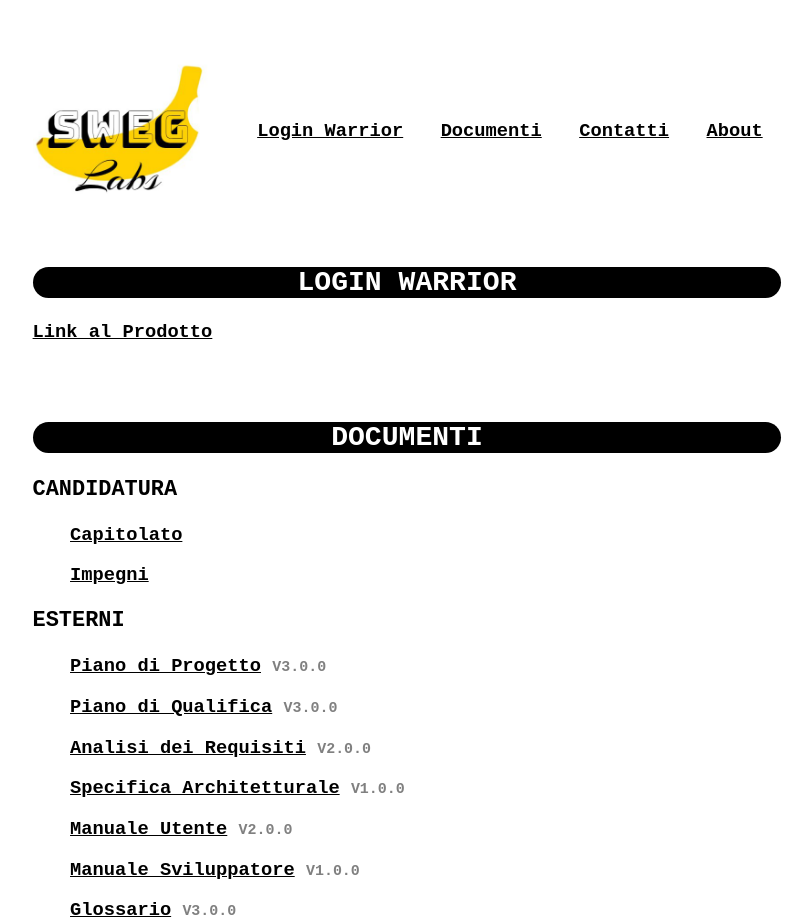
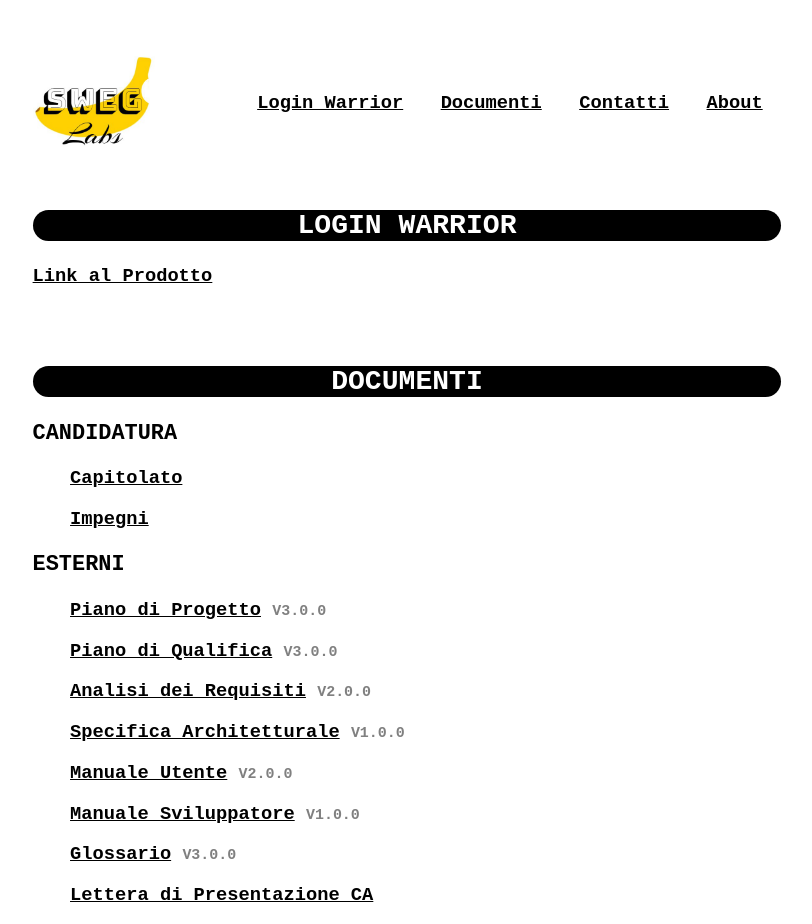
Before and after one commit to SWEg-Labs/Documentazione, a plain HTML site: page index.html in a window 1280 px wide. Shown: the top 924 px of the page, without its empty margins (233-1045 px from the left). Drawn offline with Linux system fonts and the light colour scheme.

Commit message:
Test 10em

```diff
--- a/website/style.css
+++ b/website/style.css
@@ -21,7 +21,7 @@
   }
 
   #header-logo {
-    width: 10em;
+    width: 7em;
     transition-duration: 1s;
   }
 
```
